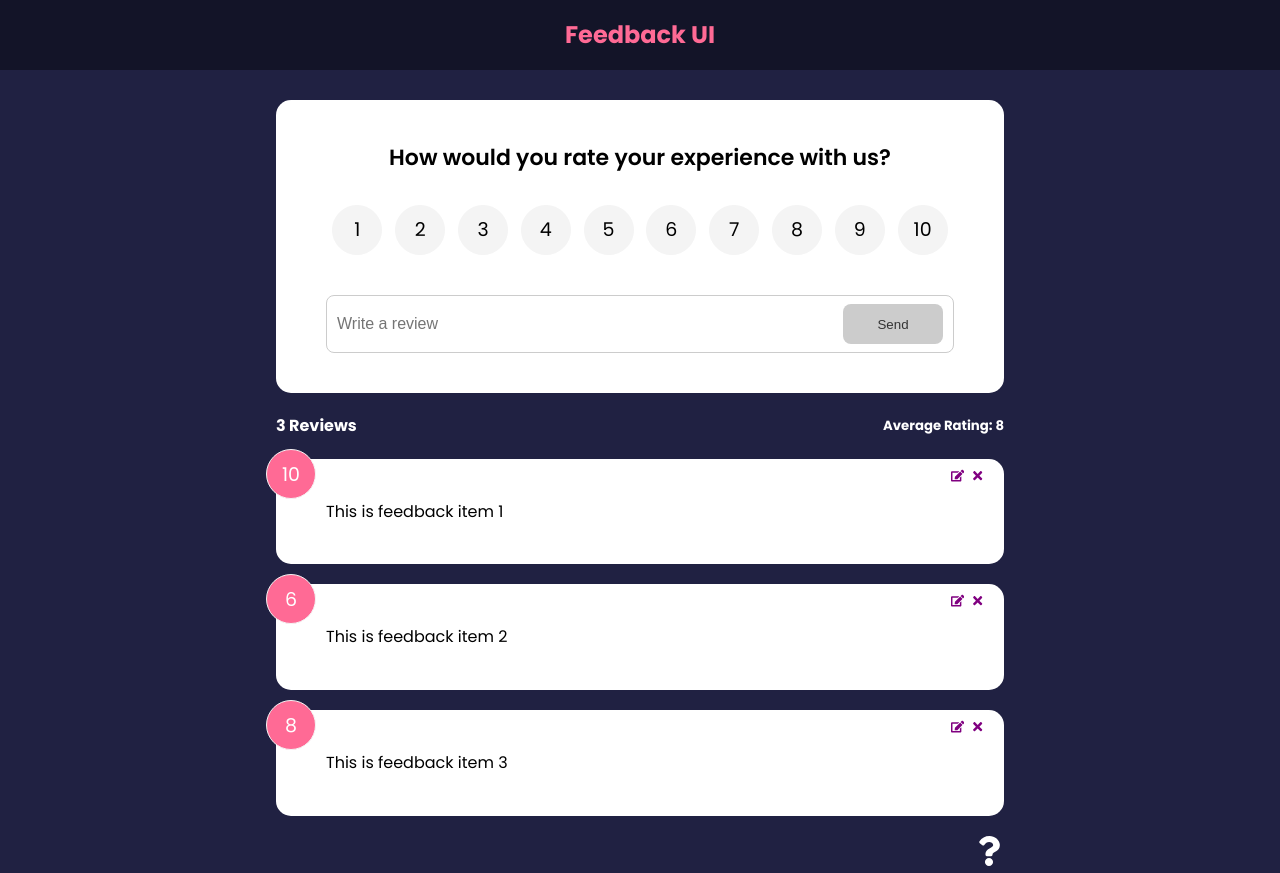
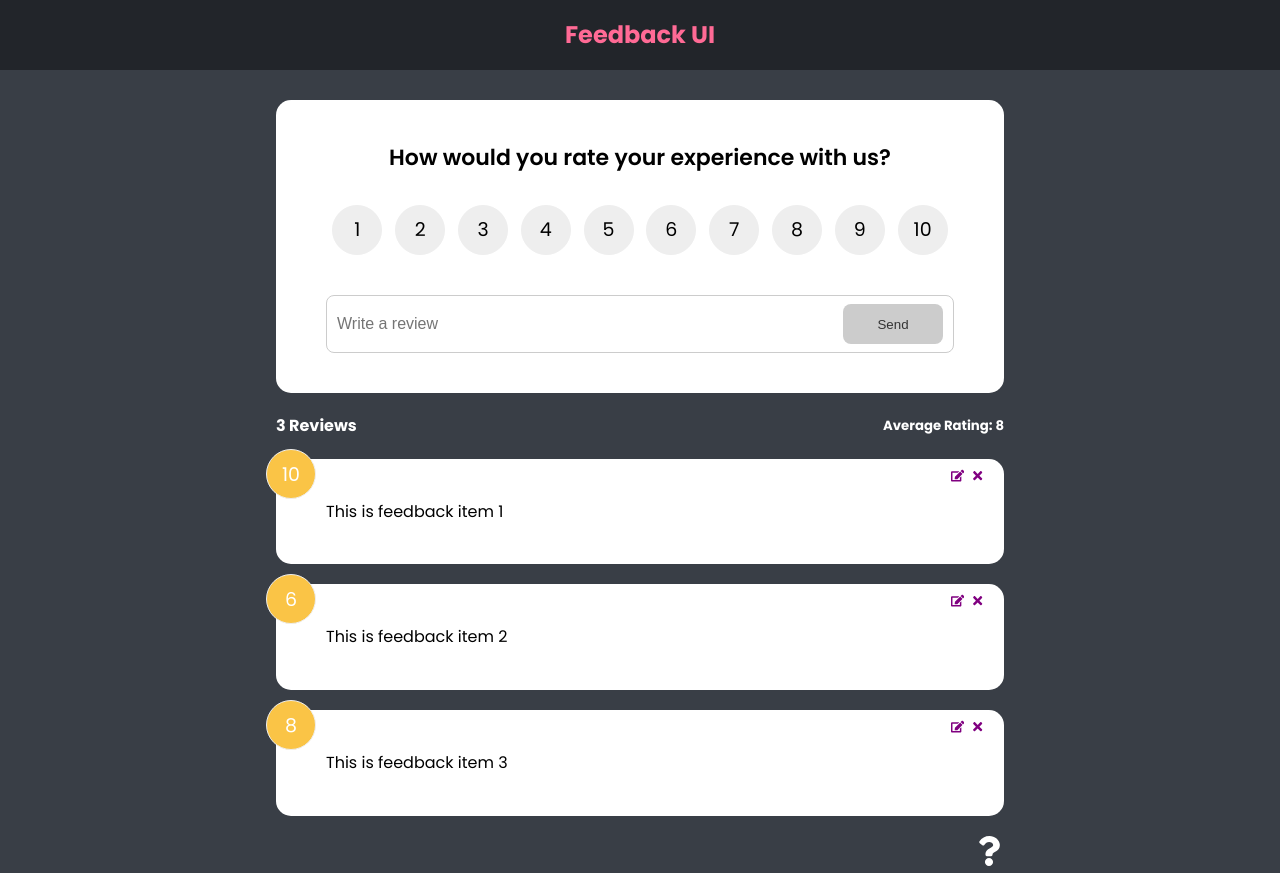
Before and after one commit to bruhu/feedback-app, a React (Create React App) app: page / in a window 1280 px wide. Built offline with nearby package versions, Linux system fonts and the light colour scheme.

Commit message:
added custom palette, used variables

```diff
--- a/src/assets/styles/_variables.scss
+++ b/src/assets/styles/_variables.scss
@@ -10,3 +10,9 @@ $white: #fff;
 $gray: #ccc;
 $light-gray: #f4f4f4;
 $dark-gray: #333;
+
+// theme 2
+$background-gray: #393E46;
+$background-black: #222831;
+$yellow: #fac446;
+$light-grey: #EEEEEE;
--- a/src/assets/styles/index.scss
+++ b/src/assets/styles/index.scss
@@ -8,7 +8,7 @@
 
 body {
   font-family: $font-poppins;
-  background-color: $dark-blue;
+  background-color: $background-gray;
   color: $white;
   line-height: 1.6;
 }
@@ -62,14 +62,14 @@ header {
 .rating li,
 .num-display {
   position: relative;
-  background: $light-gray;
+  background: $light-grey;
   width: 50px;
   height: 50px;
   padding: 10px;
   text-align: center;
   border-radius: 50%;
   font-size: 19px;
-  border: 1px $light-gray solid;
+  border: 1px $light-grey solid;
   transition: 0.3s;
 }
 
@@ -87,7 +87,7 @@ header {
 
 .rating li:hover,
 .num-display {
-  background: $pink;
+  background: $yellow;
   color: $white;
 }
 
@@ -96,7 +96,7 @@ header {
 }
 
 [type='radio']:checked ~ label {
-  background: $pink;
+  background: $yellow;
   color: $white;
 }
 
@@ -156,11 +156,11 @@ input:focus {
 }
 
 .btn-primary {
-  background-color: #202142;
+  background-color: $background-gray;
 }
 
 .btn-secondary {
-  background: $pink;
+  background: $yellow;
 }
 
 .btn:hover {
@@ -169,7 +169,7 @@ input:focus {
 }
 
 .btn:disabled {
-  background-color: #cccccc;
+  background-color: $gray;
   color: $dark-gray;
   cursor: auto;
 }
@@ -182,7 +182,7 @@ input:focus {
 .message {
   padding-top: 10px;
   text-align: center;
-  color: rebeccapurple;
+  color: yellow;
 }
 
 /* FIX: Remove position: absolute to keep about icon at the bottom of the
@@ -200,7 +200,7 @@ input:focus {
 }
 
 .about-link a:hover {
-  color: $pink;
+  color: $yellow;
 }
 
 .about h1 {
```
